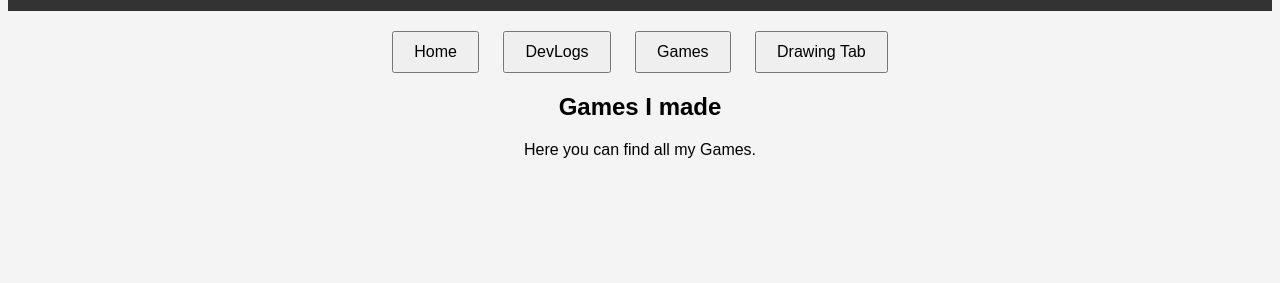
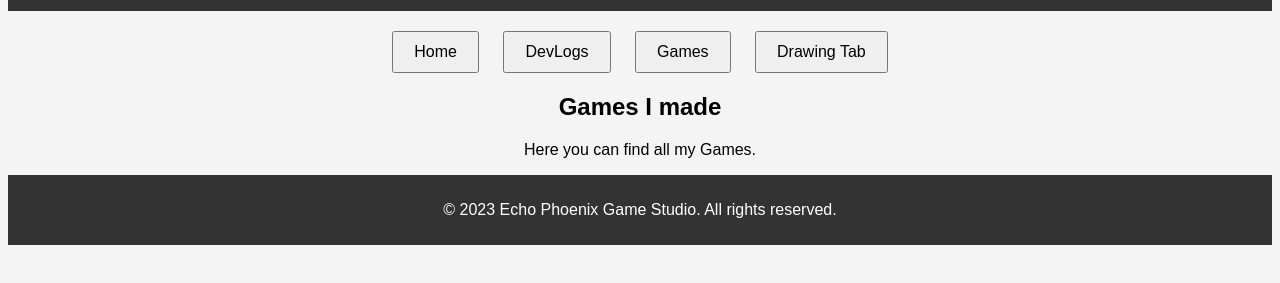
Before and after one commit to quickvr/PJ-DISCORD, a plain HTML site: page index.html in a window 1280 px wide. Both pictures are taken after a click on the button "Games". Shown: the part 97-380 px from the top of the page. Drawn offline with Linux system fonts and the light colour scheme.

Commit message:
Update index.html

```diff
--- a/index.html
+++ b/index.html
@@ -33,6 +33,11 @@
         .home {
             display: block;
         }
+        footer {
+            background: #333;
+            color: #fff;
+            padding: 10px 0;
+        }
     </style>
 </head>
 <body>
@@ -56,6 +61,9 @@
     <div id="games" class="hidden">
         <h2>Games I made</h2>
         <p>Here you can find all my Games.</p>
+    <footer>
+        <p>&copy; 2023 Echo Phoenix Game Studio. All rights reserved.</p>
+    </footer>
 
     <script>
         let canvas = document.getElementById('canvas');
```
